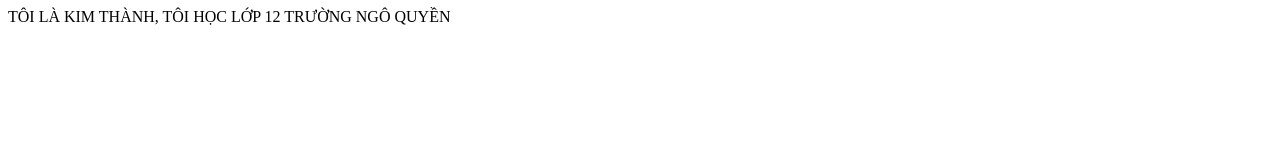
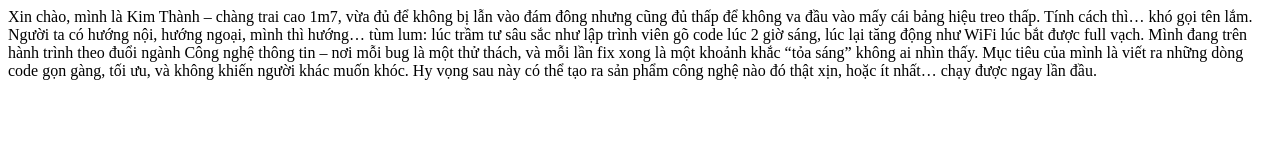
Before and after one commit to kthanhpham08/Lingaguli, a plain HTML site: page index.html in a window 1280 px wide. Drawn offline with Linux system fonts and the light colour scheme.

Commit message:
Update index.html

```diff
--- a/index.html
+++ b/index.html
@@ -3,7 +3,9 @@
     <meta charset="UTF-8">
   </head>
   <body>
-    TÔI LÀ KIM THÀNH, TÔI HỌC LỚP 12 TRƯỜNG NGÔ QUYỀN
-
+   Xin chào, mình là Kim Thành – chàng trai cao 1m7, vừa đủ để không bị lẫn vào đám đông nhưng cũng đủ thấp để không va đầu vào mấy cái bảng hiệu treo thấp.
+Tính cách thì… khó gọi tên lắm. Người ta có hướng nội, hướng ngoại, mình thì hướng… tùm lum: lúc trầm tư sâu sắc như lập trình viên gõ code lúc 2 giờ sáng, lúc lại tăng động như WiFi lúc bắt được full vạch.
+Mình đang trên hành trình theo đuổi ngành Công nghệ thông tin – nơi mỗi bug là một thử thách, và mỗi lần fix xong là một khoảnh khắc “tỏa sáng” không ai nhìn thấy.
+Mục tiêu của mình là viết ra những dòng code gọn gàng, tối ưu, và không khiến người khác muốn khóc. Hy vọng sau này có thể tạo ra sản phẩm công nghệ nào đó thật xịn, hoặc ít nhất… chạy được ngay lần đầu.
   </body>
 </html>
```
